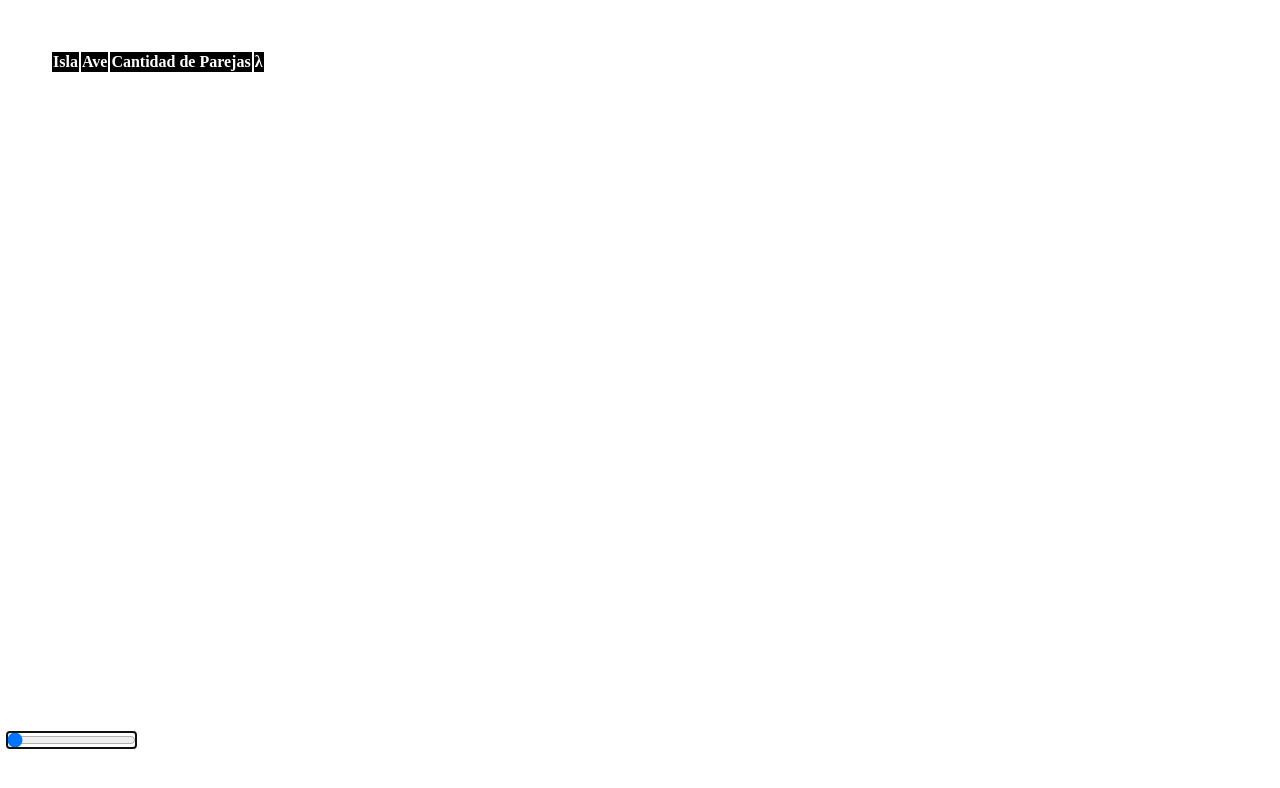
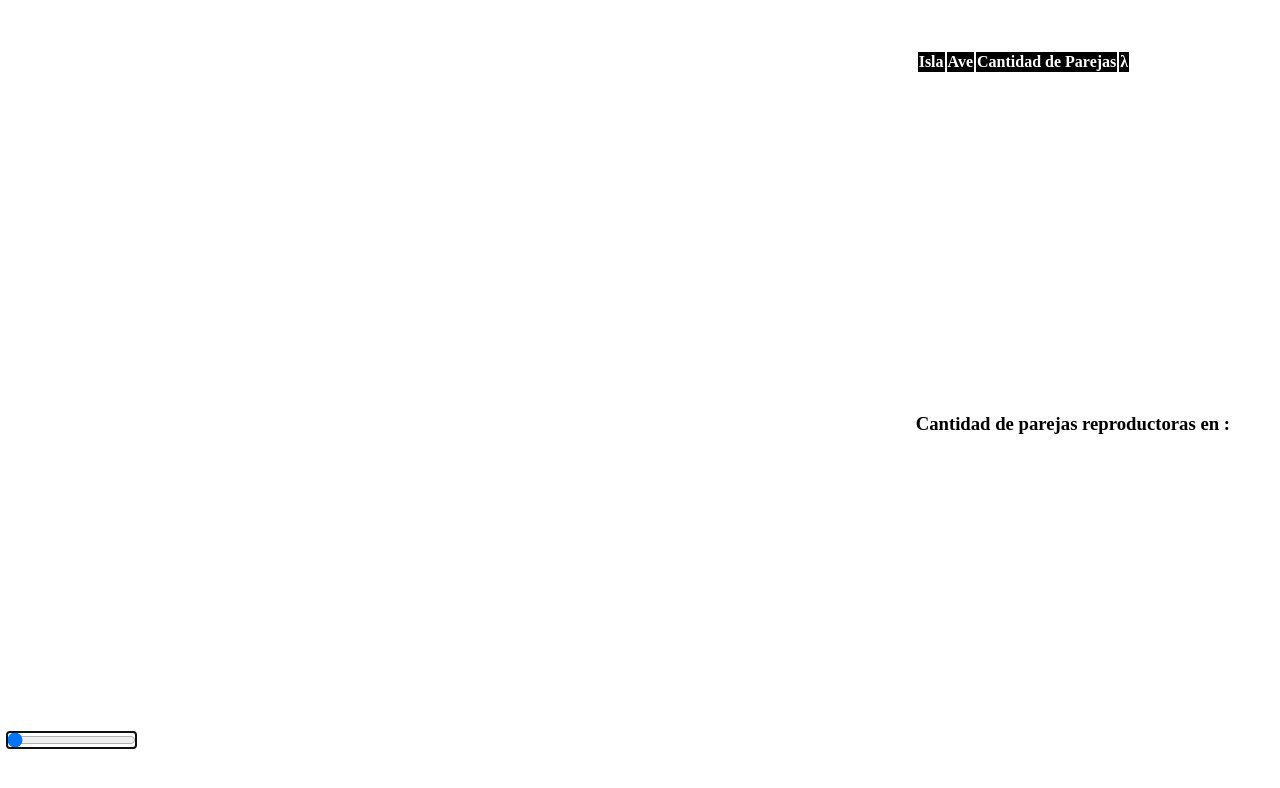
Before and after one commit to IslasGECI/tamanio-poblacional-aves-marinas, a plain HTML site: page front/public_html/index.html in a window 1280 px wide. Drawn offline with nearby package versions, Linux system fonts and the light colour scheme; some packages are replaced by stand-ins of ours; no server answers.

Commit message:
Cambia posición de la barra lateral

```diff
--- a/front/public_html/css/style.css
+++ b/front/public_html/css/style.css
@@ -8,7 +8,7 @@ html, body, #map {
 #temporada-label {
     position: absolute;
     top: 5px;
-    right: 5px;
+    left: 5px;
     color: white;
 }
 
@@ -21,10 +21,16 @@ html, body, #map {
 #left-bar {
     position: absolute;
     top: 0%;
-    bottom: 100px;
+    right: 0%;
+    bottom: 14px;
     padding: 50px;
     background-color: #FFFFFFdd;
+
+}
+
+#contenedor-tabla {
     overflow: auto;
+    height: 50%;
 }
 
 #bird-list th {
--- a/front/public_html/index.html
+++ b/front/public_html/index.html
@@ -24,8 +24,8 @@
 <body>
     <div id="map"></div>
     <input type="range" value="0" class="slider" id="scroll-temporada" autofocus>
-    <h1 id="temporada-label">Temproada: <span id="temporada"></span></h1>
     <div id="left-bar">
+        <div id="contenedor-tabla">
             <table class="table table-condensed" id="bird-list">
                 <tr style="background-color: black; color: white; font-weight: bold">
                     <th>Isla</th>
@@ -35,6 +35,12 @@
                 </tr>
             </table>
         </div>
+        <div id="contenedor-serie-tiempo">
+            <h2 ><span id="nombre-especie"></span> <small id="nombre-isla"></small></h2>
+            <h3>Cantidad de parejas reproductoras en <span id="etiqueta-temporada"></span>: <span id="cantidad-temporada"></span></h3>
+            <svg id="serie-tiempo"></svg>
+        </div>
+    </div>
 </body>
 
 </html>
```
Lines whose indentation alone changed are shown as unchanged.
